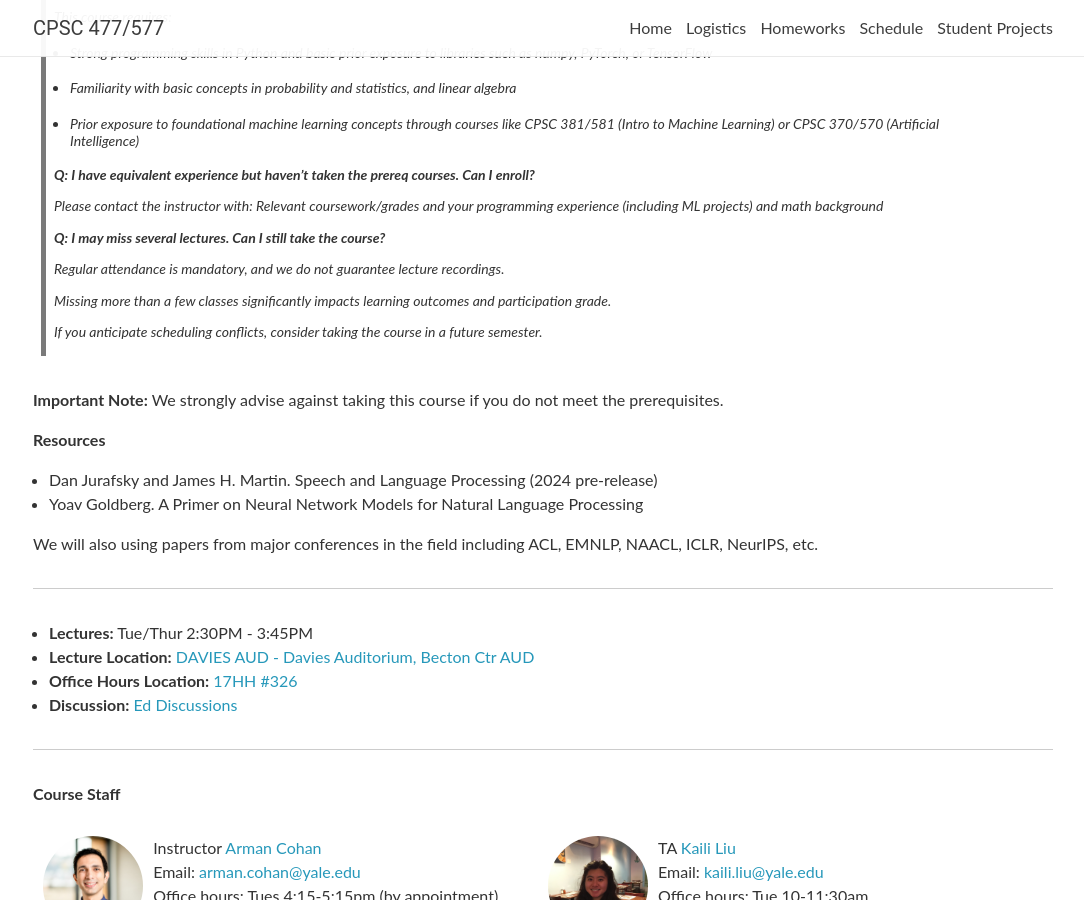
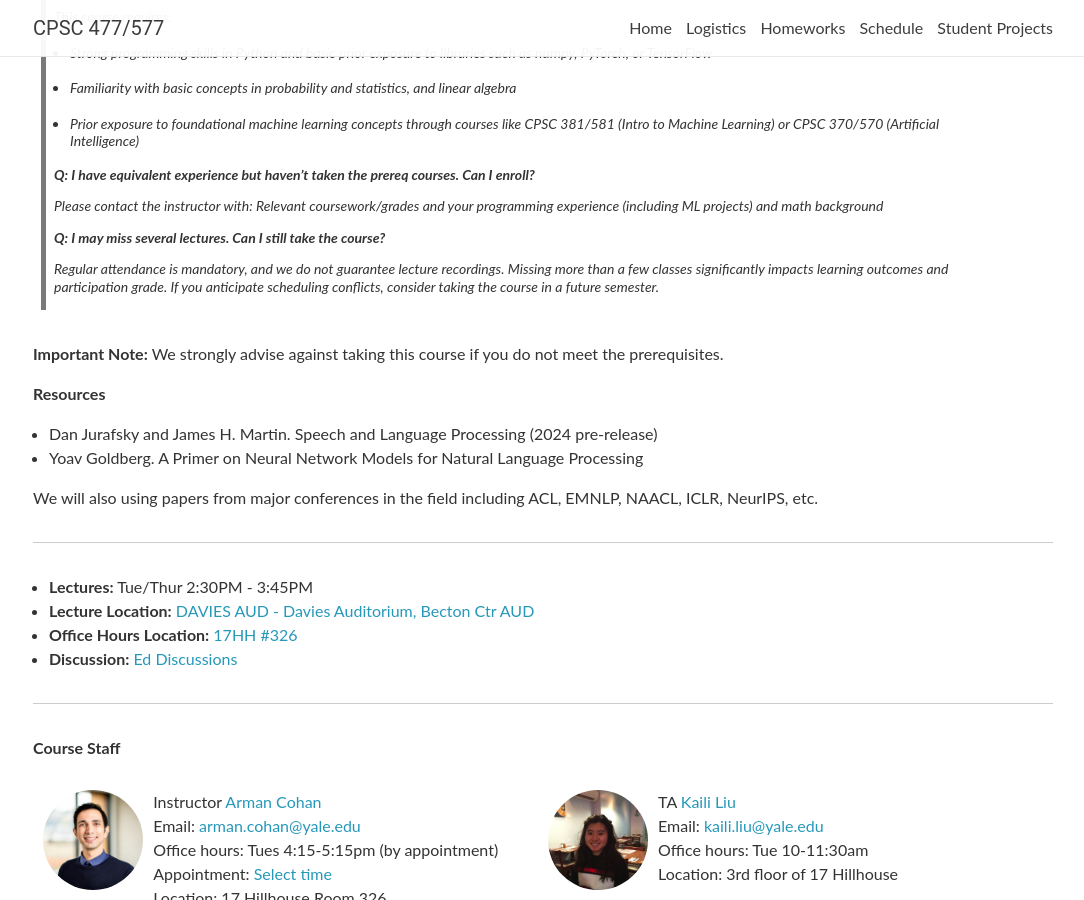
Before and after one commit to yale-nlp/cpsc477, a Jekyll site: the page built from _pages/about.md, in a window 1280 px wide and 900 px high, scrolled down 712 px. Shown: the whole window, without its empty margins (97-1181 px from the left). Built offline with Jekyll 4.4.1, drawn with Linux system fonts in a browser that asks for light colours; nearby versions of some CDN libraries; comment, search, counter and statistics services are not loaded.

```diff
--- a/_pages/about.md
+++ b/_pages/about.md
@@ -19,7 +19,6 @@ The latter portion covers contemporary advances: LLMs, parameter-efficient fine-
 Intro to ML or Intro to AI are required.
 
 **FAQ:**
-
 > ##### **Q: Can I take this course?**
 >
 > ##### You should have taken one of the above courses. If you have not, please consult the instructor before enrolling.
@@ -35,9 +34,7 @@ Intro to ML or Intro to AI are required.
 >
 > ##### **Q: I may miss several lectures. Can I still take the course?**
 >
-> ##### Regular attendance is mandatory, and we do not guarantee lecture recordings.
-> ##### Missing more than a few classes significantly impacts learning outcomes and participation grade.
-> ##### If you anticipate scheduling conflicts, consider taking the course in a future semester.
+> ##### Regular attendance is mandatory, and we do not guarantee lecture recordings. Missing more than a few classes significantly impacts learning outcomes and participation grade. If you anticipate scheduling conflicts, consider taking the course in a future semester.
 
 **Important Note:** We strongly advise against taking this course if you do not meet the prerequisites.
 
```
